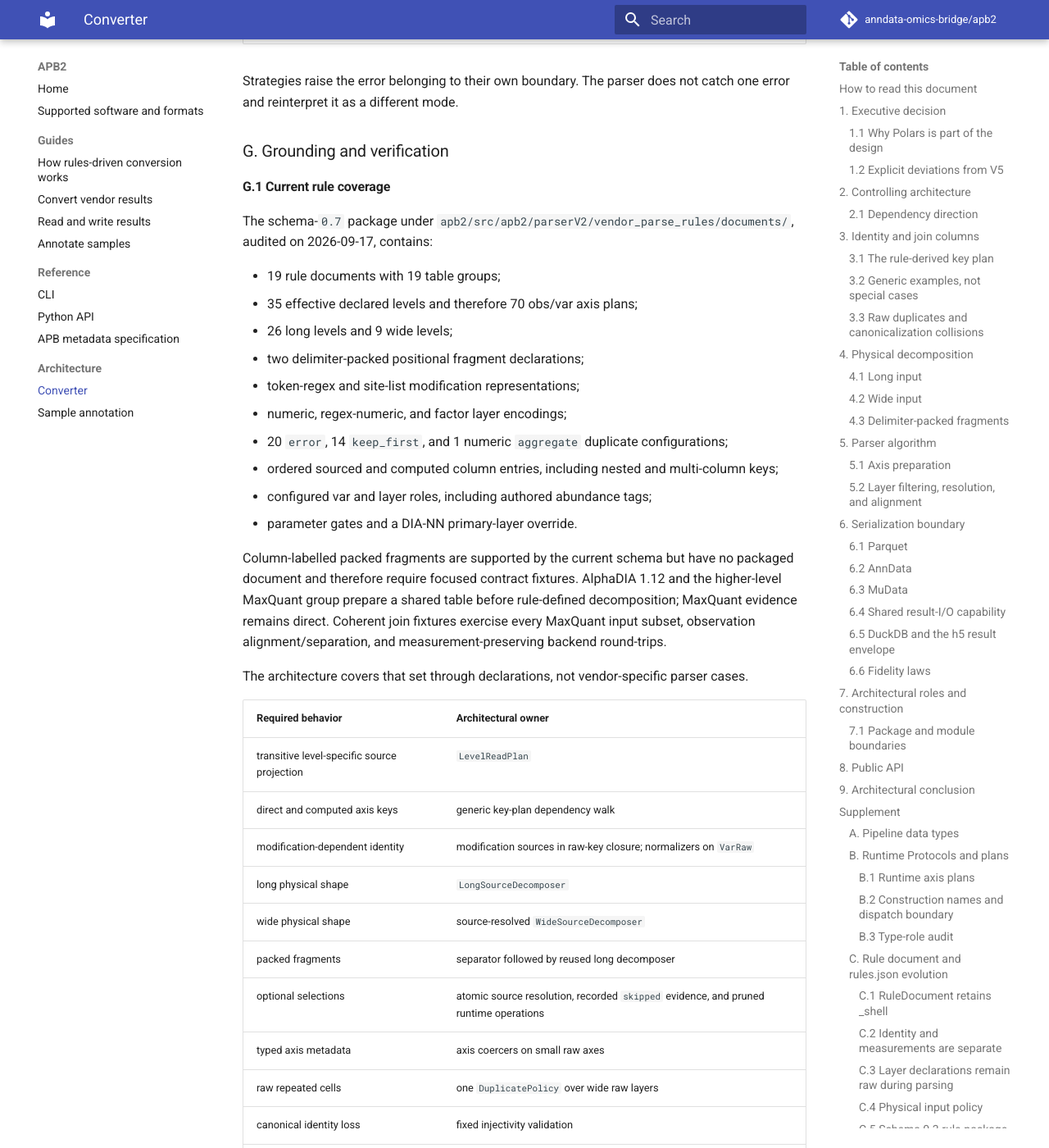
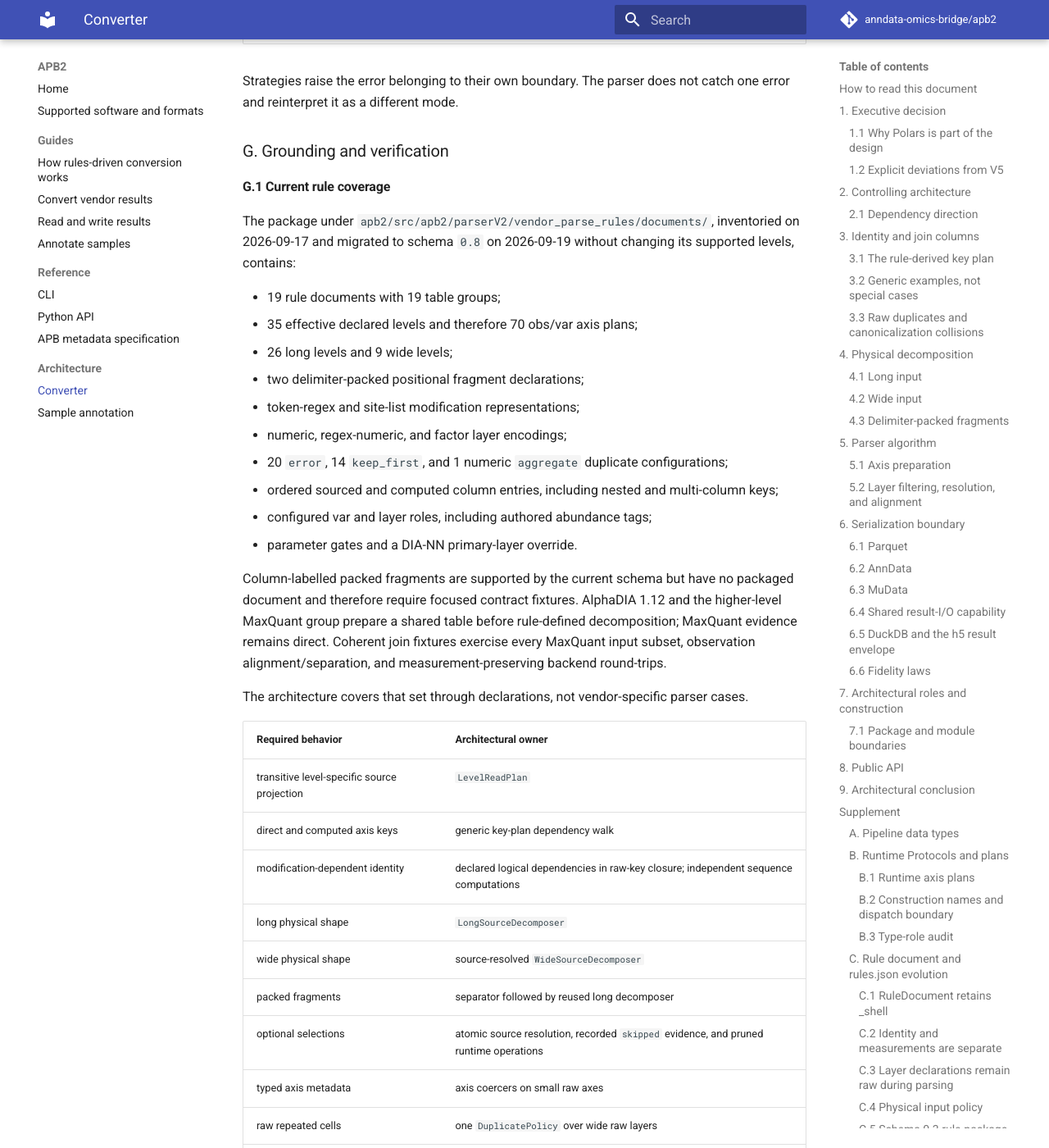
Before and after one commit to anndata-omics-bridge/apb2, an MkDocs documentation site: the page built from docs/architecture_converter.md, in a window 1280 px wide and 1400 px high, scrolled down 70372 px. Shown: the whole window at 82% size. Built offline with MkDocs 1.6.1 and Material for MkDocs 9.7.7, drawn with Linux system fonts in a browser that asks for light colours; comment, search, counter and statistics services are not loaded; some of the changed text lies outside the part shown.

Commit message:
docs: align conversion help with rule schema 0.8

```diff
--- a/docs/architecture_converter.md
+++ b/docs/architecture_converter.md
@@ -3075,7 +3075,7 @@ and reinterpret it as a different mode.
 
 #### G.1 Current rule coverage
 
-The schema-`0.7` package under `apb2/src/apb2/parserV2/vendor_parse_rules/documents/`, audited on 2026-09-17, contains:
+The package under `apb2/src/apb2/parserV2/vendor_parse_rules/documents/`, inventoried on 2026-09-17 and migrated to schema `0.8` on 2026-09-19 without changing its supported levels, contains:
 
 - 19 rule documents with 19 table groups;
 - 35 effective declared levels and therefore 70 obs/var axis plans;
@@ -3096,7 +3096,7 @@ The architecture covers that set through declarations, not vendor-specific parse
 | --- | --- |
 | transitive level-specific source projection | `LevelReadPlan` |
 | direct and computed axis keys | generic key-plan dependency walk |
-| modification-dependent identity | modification sources in raw-key closure; normalizers on `VarRaw` |
+| modification-dependent identity | declared logical dependencies in raw-key closure; independent sequence computations |
 | long physical shape | `LongSourceDecomposer` |
 | wide physical shape | source-resolved `WideSourceDecomposer` |
 | packed fragments | separator followed by reused long decomposer |
@@ -3113,12 +3113,12 @@ The architecture covers that set through declarations, not vendor-specific parse
 
 Tests must prove:
 
-- all 19 packaged documents validate as schema `0.7`;
+- all 19 packaged documents validate as schema `0.8`;
 - all 35 effective levels and every gate/override alternative validate;
 - no document contains `axis.x_layer`, `axis.duplicates`, root-level `layers`, or override
   `x_layer`;
 - every effective rule has identity-only `axis` plus one valid `measurements` block;
-- schema `0.7` rejects schema-0.5 documents, the legacy `keep_all_as_raw_table` duplicate mode, and older document shapes;
+- schema `0.8` rejects schema-0.7 and earlier documents, the legacy `keep_all_as_raw_table` duplicate mode, and older document shapes;
 - obs/var entries carry sourced or computed facts inline and have unique names;
 - role vocabulary and owner permissions match the packaged policy;
 - every effective primary and every declared non-primary abundance layer is tagged;
```
Also changed, not shown: README.md (+1 -1 lines), 2 other files.
